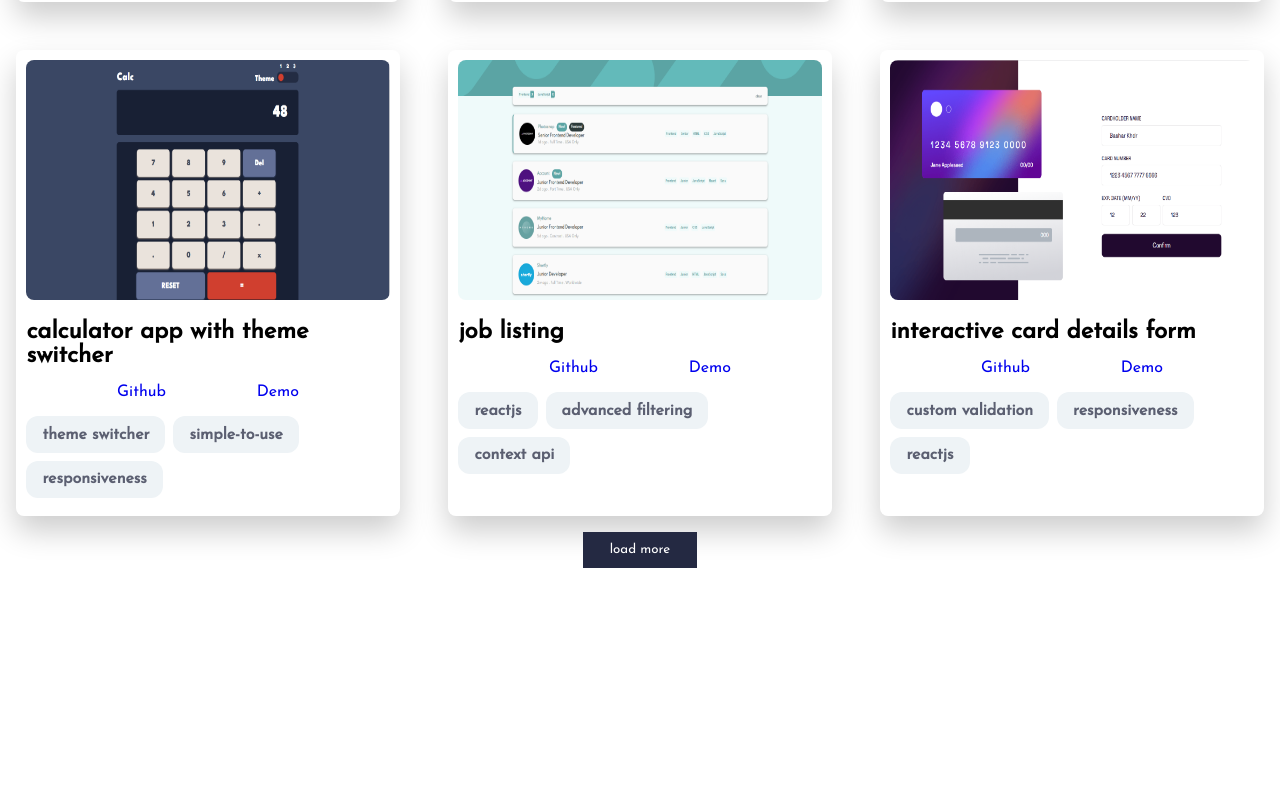
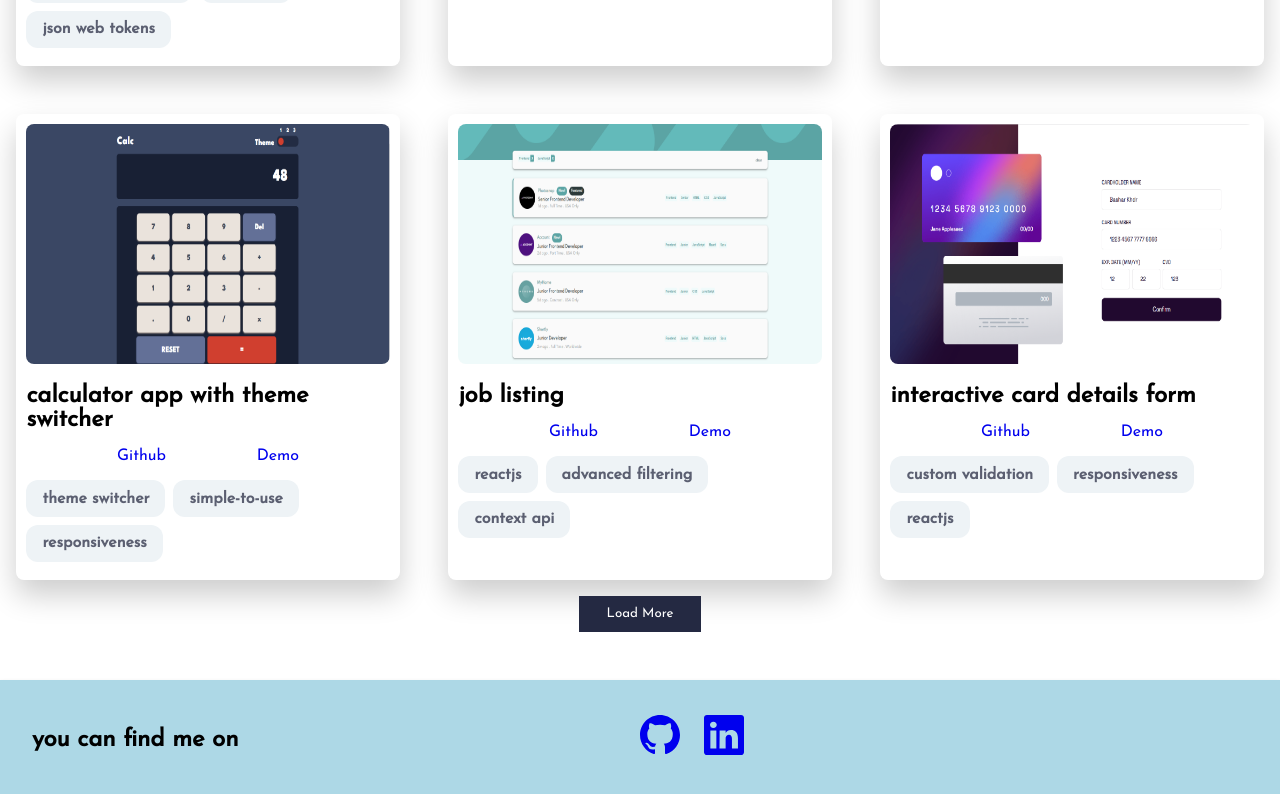
Before and after one commit to BasharKhdr1992/my-portfolio, a React (Create React App) app: page / in a window 1280 px wide. Shown: the part 610-1404 px from the top of the page. Before the commit the page ends 1194 px from the top, so only its background shows below. Built offline with nearby package versions, Linux system fonts and the light colour scheme.

Commit message:
adding header and footer

```diff
--- a/src/App.jsx
+++ b/src/App.jsx
@@ -1,12 +1,13 @@
 import React from "react";
 import Navbar from "./components/Navbar";
+import Footer from "./pages/Home/Footer";
 import Router from "./router";
-
 const App = () => {
   return (
     <div>
       <Router>
         <Navbar />
+        <Footer />
       </Router>
     </div>
   );
--- a/src/pages/Home/Card.jsx
+++ b/src/pages/Home/Card.jsx
@@ -2,7 +2,6 @@ import React from "react";
 import "./Card.css";
 
 const Card = ({ project }) => {
-  console.log(project);
   return (
     <div className="card">
       <img
--- /dev/null
+++ b/src/pages/Home/Footer.css
@@ -0,0 +1,52 @@
+.footer {
+  margin-top: 2rem;
+  padding: 2rem;
+  display: flex;
+  box-shadow: 0px 3px 5px rgba(0, 0, 0, 0.2);
+  justify-content: space-between;
+  align-items: center;
+  background-color: lightblue;
+}
+
+.footer > p {
+  width: 40%;
+  font-size: 1.5rem;
+  font-weight: 700;
+}
+
+.social-icons {
+  width: 50%;
+  justify-content: flex-start;
+  display: flex;
+}
+
+.social-icons > a {
+  font-size: 2.5rem;
+}
+
+.social-icons > a:not(:first-child) {
+  margin-left: 1.5rem;
+}
+
+.social-icons > a:visited {
+  color: black;
+}
+
+@media screen and (max-width: 720px) {
+  .footer {
+    flex-direction: column;
+  }
+
+  .footer > p,
+  .social-icons {
+    width: 100%;
+  }
+
+  .footer > p {
+    text-align: center;
+  }
+
+  .social-icons {
+    justify-content: center;
+  }
+}
--- /dev/null
+++ b/src/pages/Home/Footer.jsx
@@ -0,0 +1,21 @@
+import React from "react";
+import "./Footer.css";
+import { BsGithub, BsLinkedin } from "react-icons/bs";
+
+const Footer = () => {
+  return (
+    <footer className="footer">
+      <p>you can find me on</p>
+      <div className="social-icons">
+        <a href="https://github.com/BasharKhdr1992/">
+          <BsGithub className="icon" />
+        </a>
+        <a href="https://www.linkedin.com/in/bashar-khdr-a07087193/">
+          <BsLinkedin className="icon" />
+        </a>
+      </div>
+    </footer>
+  );
+};
+
+export default Footer;
--- /dev/null
+++ b/src/pages/Home/Header.css
@@ -0,0 +1,3 @@
+.header {
+  margin: 5rem 1rem 0rem 1rem;
+}
--- /dev/null
+++ b/src/pages/Home/Header.jsx
@@ -0,0 +1,12 @@
+import React from "react";
+import "./Header.css";
+
+const Header = () => {
+  return (
+    <header className="header">
+      <h1>Hello My Name is Bashar, and I am a Junior web developer</h1>
+    </header>
+  );
+};
+
+export default Header;
--- a/src/pages/Home/Home.css
+++ b/src/pages/Home/Home.css
@@ -3,7 +3,7 @@
   grid-template-columns: repeat(3, 1fr);
   gap: 3rem;
   padding: 0 1rem 1rem 1rem;
-  margin-top: 5rem;
+  margin-top: 2rem;
 }
 
 .center {
@@ -17,14 +17,21 @@
   cursor: pointer;
   border: none;
   margin-bottom: 1rem;
+  text-transform: capitalize;
 }
 
 .btn-primary:hover {
   scale: 0.95;
 }
 
-@media screen and(max-width: 900px) {
+@media screen and (max-width: 900px) {
   .projects {
     grid-template-columns: repeat(2, 1fr);
   }
 }
+
+@media screen and (max-width: 640px) {
+  .projects {
+    grid-template-columns: repeat(1, 1fr);
+  }
+}
--- a/src/pages/Home/Home.jsx
+++ b/src/pages/Home/Home.jsx
@@ -2,26 +2,37 @@ import React, { useState } from "react";
 import "./Home.css";
 import { projects } from "../../data/projects";
 import Card from "./Card";
+import Header from "./Header";
+const CARDS_LIMIT = 6;
+const Home = () => {
+  const [limit, setLimit] = useState(CARDS_LIMIT);
 
-const Home = () => {
-  const [limit, setLimit] = useState(6);
+  const handleClick = () => {
+    if (limit < projects.length) {
+      const diff = projects.length - limit;
+      if (diff >= CARDS_LIMIT) {
+        setLimit((prev) => prev * 2);
+      } else {
+        setLimit((prev) => prev + diff);
+      }
+    } else {
+      setLimit(CARDS_LIMIT);
+    }
+  };
+
   return (
     <>
+      <Header />
       <div className="projects">
         {projects.slice(0, limit).map((p) => (
           <Card key={p.id} project={p} />
         ))}
       </div>
-      {limit < projects.length ? (
-        <div className="center">
-          <button
-            onClick={() => setLimit((prev) => prev * 2)}
-            className="btn-primary"
-          >
-            load more
-          </button>
-        </div>
-      ) : null}
+      <div className="center">
+        <button onClick={handleClick} className="btn-primary">
+          {limit < projects.length ? "load more" : "hide"}
+        </button>
+      </div>
     </>
   );
 };
--- a/src/router/index.js
+++ b/src/router/index.js
@@ -7,12 +7,13 @@ import Wrapper from "./Wrapper";
 const Router = ({ children }) => {
   return (
     <Wrapper>
-      {children}
+      {children[0]}
       <Routes>
         <Route path={"/"} element={<Home />} />
         <Route path={"/about"} element={<About />} />
         <Route path={"*"} element={<PageNotFound />} />
       </Routes>
+      {children[1]}
     </Wrapper>
   );
 };
```
